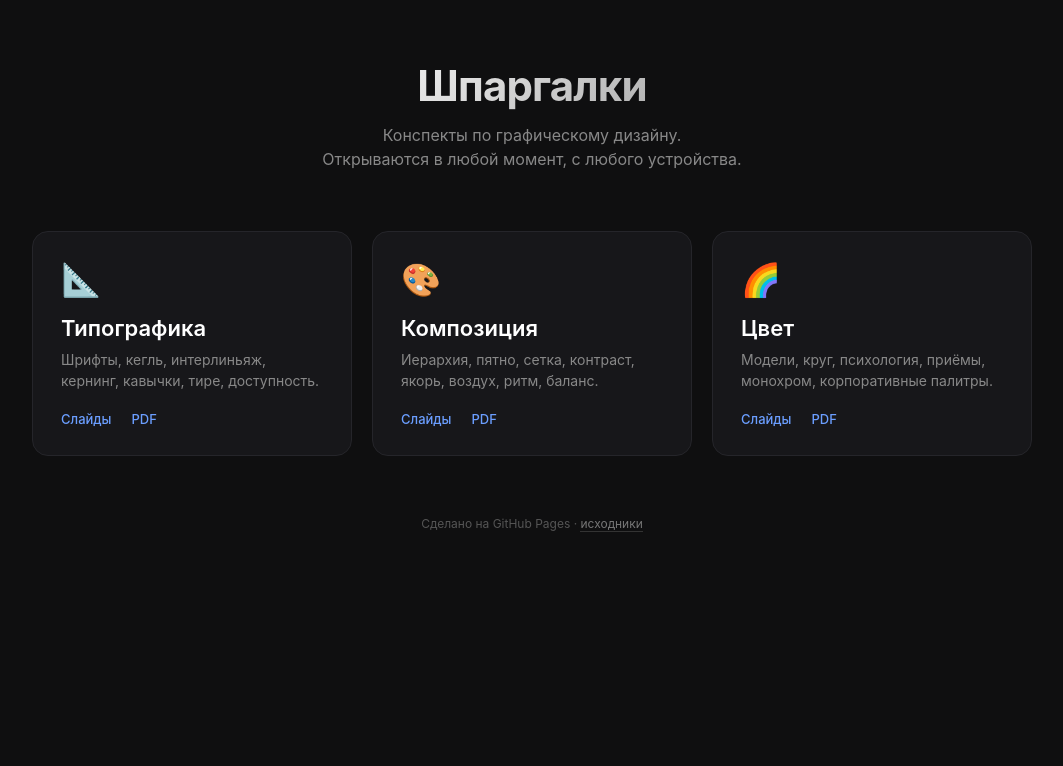
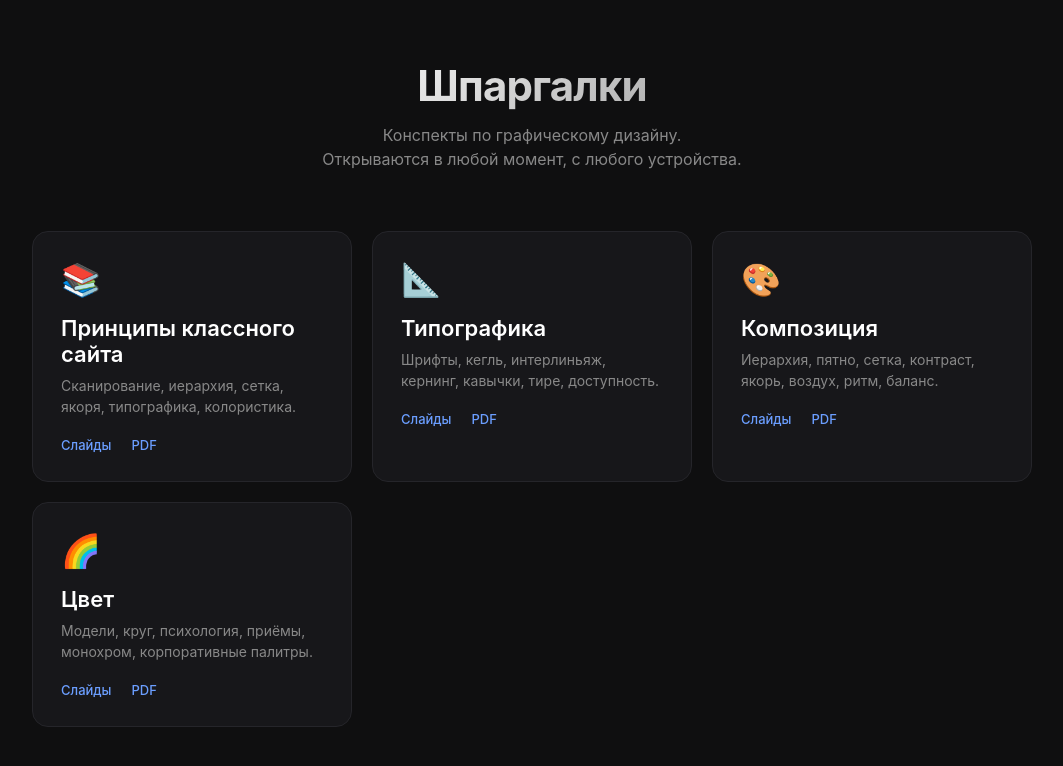
Before and after one commit to dmitrijprivalihin701-eng/Typography, a plain HTML site: page Index.html in a window 1280 px wide. Shown: the whole page, without its empty margins (108-1171 px from the left). Drawn offline with Linux system fonts and the light colour scheme.

Commit message:
Update Index.html

```diff
--- a/Index.html
+++ b/Index.html
@@ -125,8 +125,17 @@
   <h1>Шпаргалки</h1>
   <p class="subtitle">Конспекты по графическому дизайну.<br>Открываются в любой момент, с любого устройства.</p>
 </header>
+ <main class="grid">
 
-<main class="grid">
+  <div class="card">
+    <span class="card-emoji">📚</span>
+    <h2>Принципы классного сайта</h2>
+    <p>Сканирование, иерархия, сетка, якоря, типографика, колористика.</p>
+    <div style="display:flex; gap:20px; margin-top:16px;">
+      <a class="card-link" href="Fundamentals.html">Слайды</a>
+      <a class="card-link" href="Fundamentals.pdf" target="_blank">PDF</a>
+    </div>
+  </div>
 
   <div class="card">
     <span class="card-emoji">📐</span>
@@ -159,10 +168,3 @@
   </div>
 
 </main>
-
-<footer>
-  <p>Сделано на GitHub Pages · <a href="https://github.com/dmitrijprivalihin701-eng/Typography" target="_blank">исходники</a></p>
-</footer>
-
-</body>
-</html>
```
